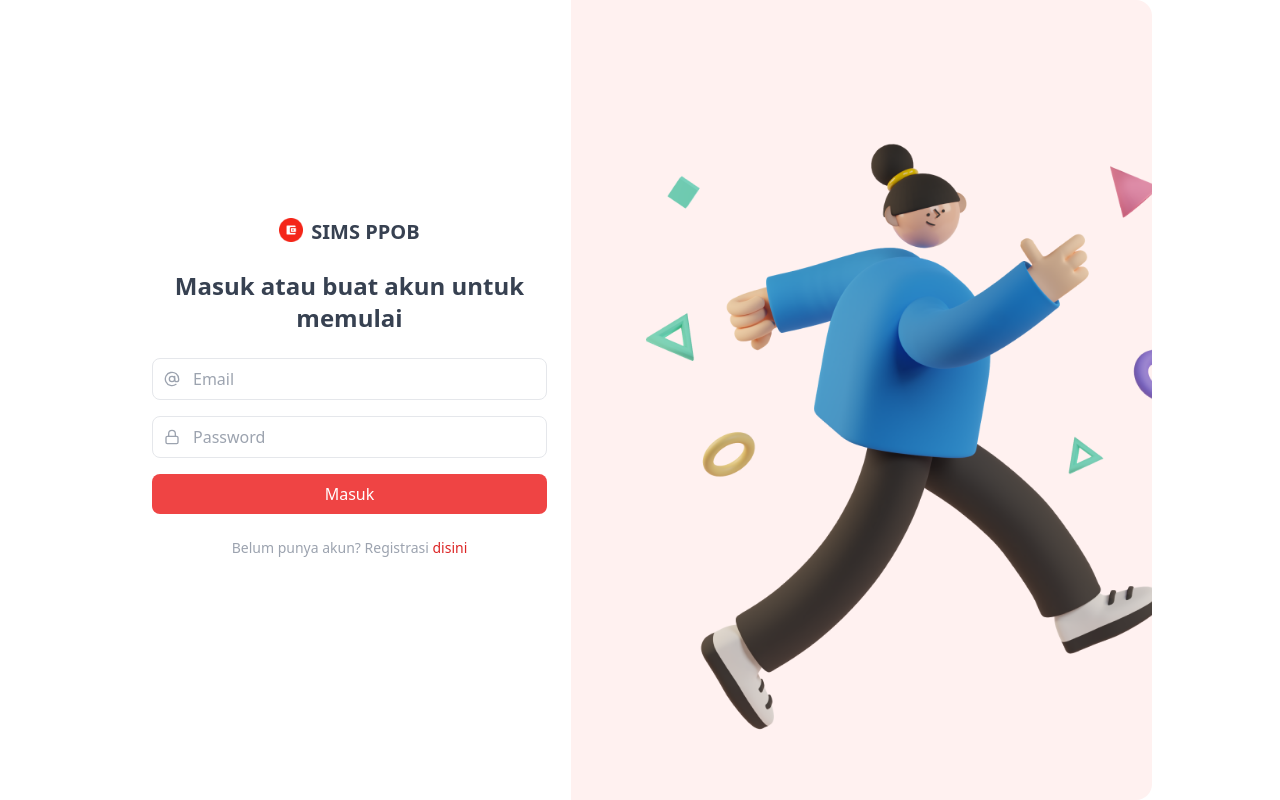
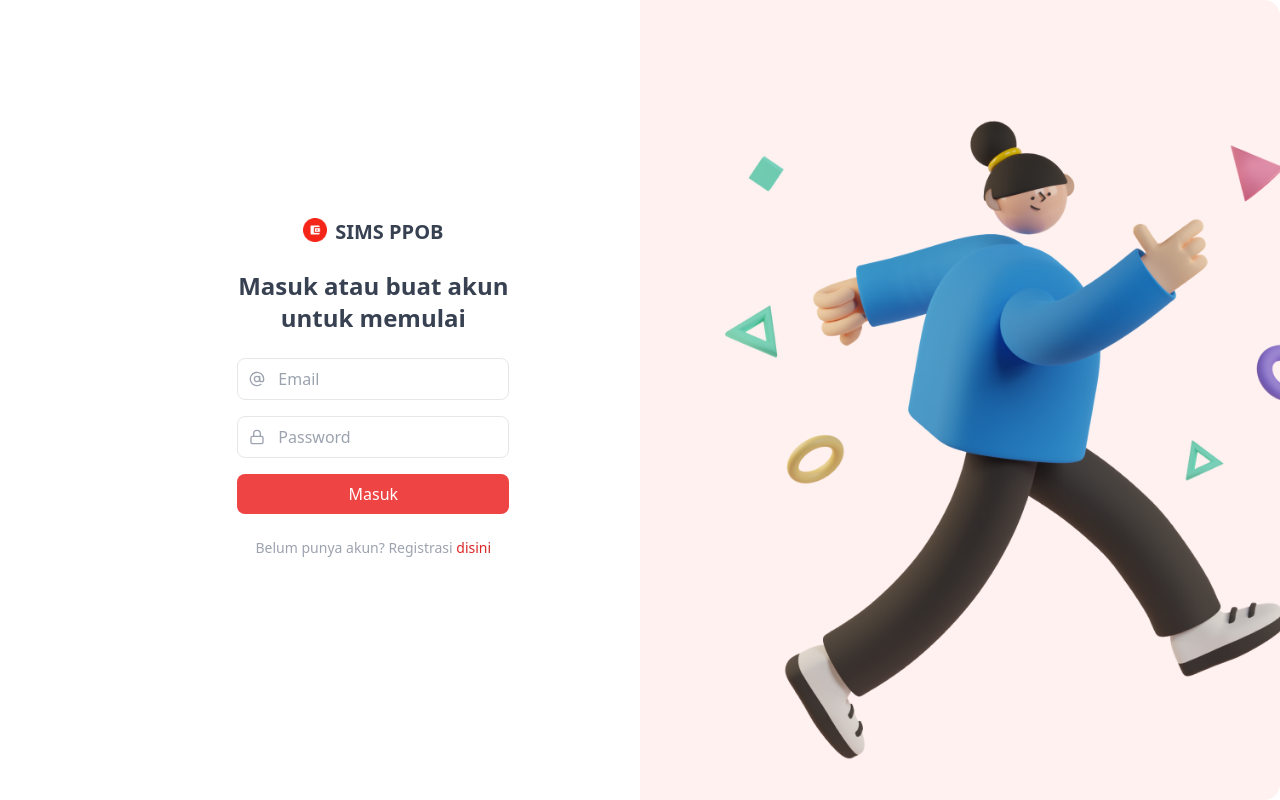
Before and after one commit to Bambangsolehudin/SIMS-POOB-Bambang.Solehudin, a React (Vite) app: page /login in a window 1280 px wide. Built offline with nearby package versions, Linux system fonts and the light colour scheme.

Commit message:
update tampilan

```diff
--- a/src/pages/Login.jsx
+++ b/src/pages/Login.jsx
@@ -75,8 +75,9 @@ export default function LoginForm() {
 
   return (
     <div className="flex min-h-screen items-center justify-center">
-      <div className="flex w-full max-w-5xl bg-white rounded-2xl overflow-hidden">
-        <div className="w-full md:w-1/2 p-6 flex flex-col justify-center">
+      <div className="flex w-full bg-white rounded-2xl overflow-hidden">
+        <div className="w-2/12"></div>
+        <div className="w-full md:w-3/12 p-6 flex flex-col justify-center">
           <div className='flex justify-center space-x-2'>
             <img src="/login_icon.png" alt="" className='w-6 h-6 object-cover rounded-lg' />
             <h2 className="text-xl font-semibold text-center text-gray-700 mb-6">SIMS PPOB</h2>
@@ -123,7 +124,8 @@ export default function LoginForm() {
 
 
         </div>
-        <div className="hidden md:block md:w-2/3 h-screen bg-cover bg-center" style={{ backgroundImage: "url('/login_bg.png')" }}></div>
+        <div className="w-1/12"></div>
+        <div className="hidden md:block md:w-6/12 h-screen bg-cover bg-center" style={{ backgroundImage: "url('/login_bg.png')" }}></div>
       </div>
       <Dialog open={modalOpen} handler={() => setModalOpen(false)}>
         <DialogHeader>Notification</DialogHeader>
--- a/src/pages/Registasi.jsx
+++ b/src/pages/Registasi.jsx
@@ -65,9 +65,14 @@ export default function RegisterForm() {
 
   return (
     <div className="flex min-h-screen items-center justify-center">
-      <div className="flex w-full max-w-5xl bg-white rounded-2xl overflow-hidden">
-        <div className="w-full md:w-1/2 p-10 flex flex-col justify-center">
-          <h2 className="text-2xl font-semibold text-center text-gray-700 mb-6">Register</h2>
+      <div className="flex justify-between w-full bg-white rounded-2xl overflow-hidden">
+        <div className="w-2/12"></div>
+        <div className="w-full md:w-3/12 flex flex-col justify-center">
+          <div className='flex justify-center space-x-2'>
+            <img src="/login_icon.png" alt="" className='w-6 h-6 object-cover rounded-lg' />
+            <h2 className="text-xl font-semibold text-center text-gray-700 mb-6">SIMS PPOB</h2>
+          </div>
+          <h2 className="text-2xl font-bold text-center text-gray-700 mb-6">Lengkapi data untuk membuat akun</h2>
           <form onSubmit={formik.handleSubmit}>
             <div className="mb-4 relative">
               <AtSign className="absolute left-3 top-1/2 transform -translate-y-1/2 text-gray-400 w-4 h-4" />
@@ -146,7 +151,8 @@ export default function RegisterForm() {
             Sudah ada akun? Login <Link className="text-red-600" to="/login">disini</Link>
           </h6>
         </div>
-        <div className="hidden md:block md:w-2/3 h-screen bg-cover bg-center" style={{ backgroundImage: "url('/login_bg.png')" }}></div>
+        <div className="w-1/12"></div>
+        <div className="hidden md:block md:w-6/12 h-screen bg-cover bg-center" style={{ backgroundImage: "url('/login_bg.png')" }}></div>
       </div>
 
       <Dialog open={modalOpen} handler={() => setModalOpen(false)}>
```
